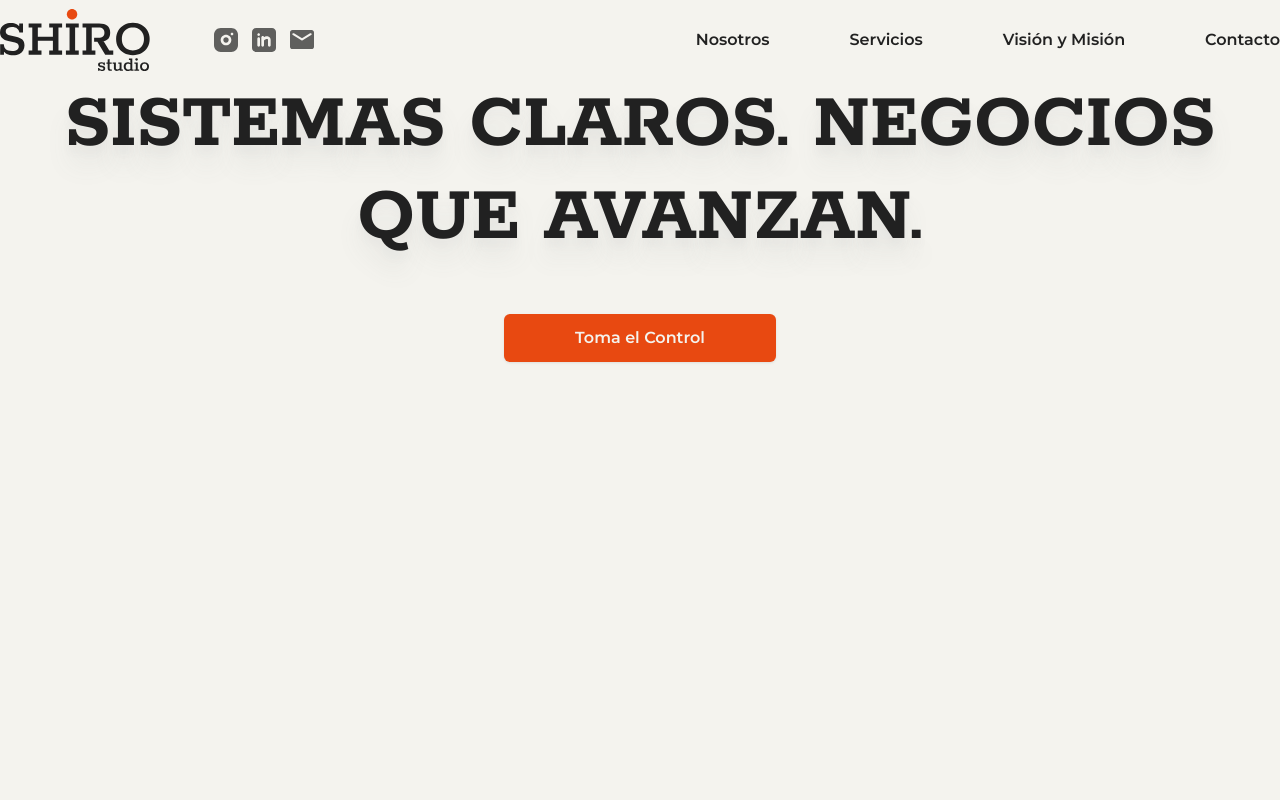
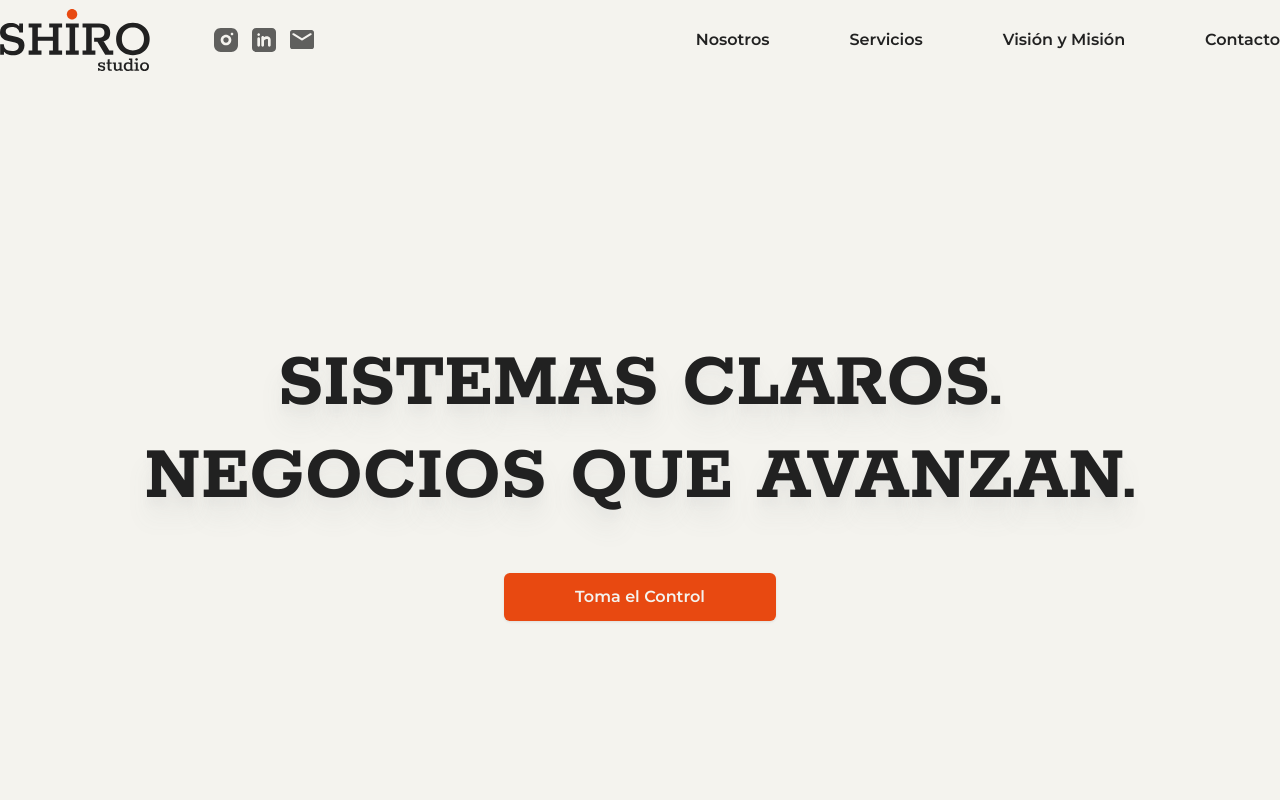
Before and after one commit to alex-traverso/shirostudio, a Next.js app: page / in a window 1280 px wide. Shown: the top 800 px of the page. Built offline with nearby package versions, Linux system fonts and the light colour scheme.

Commit message:
fix container css bug

```diff
--- a/app/globals.css
+++ b/app/globals.css
@@ -127,31 +127,25 @@
   --line-height-5xl: 93px;
 
   /* --------------------------------------------------------------
-     GRID — Mobile (default: 4 cols · 16px gutter · 16px margin)
+     GRID — Mobile
      -------------------------------------------------------------- */
-  --grid-columns: 4;
-  --grid-gutter: 16px;
-  --grid-margin: 16px;
-  --grid-max-width: 100%;
+
+  --container-padding: 16px;
+  --container-max-width: 100%;
 }
 
-/* Tablet ≥ 768px — 8 cols · 24px gutter · 32px margin */
+/* Tablet ≥ 768px */
 @media (min-width: 768px) {
   :root {
-    --grid-columns: 8;
-    --grid-gutter: 24px;
-    --grid-margin: 32px;
-    --grid-max-width: 100%;
+    --container-padding: 32px;
   }
 }
 
-/* Desktop ≥ 1280px — 12 cols · 32px gutter · 75px margin · 1300px content */
+/* Desktop ≥ 1280px*/
 @media (min-width: 1280px) {
   :root {
-    --grid-columns: 12;
-    --grid-gutter: 32px;
-    --grid-margin: 75px;
-    --grid-max-width: 1300px;
+    --container-padding: 75px;
+    --container-max-width: 1300px;
   }
 }
 
@@ -298,14 +292,11 @@ body {
    CONTAINER & GRID UTILITIES
    ================================================================ */
 
-/* Standard responsive container — uses the grid variables above.
-   At desktop: 1300px content with 75px padding on each side.
-   Usage: <div class="container-ds"> ... </div>              */
 @utility container-ds {
   width: 100%;
+  max-width: 1300px;
   margin-inline: auto;
-  padding-inline: var(--grid-margin);
-  max-width: calc(var(--grid-max-width) + var(--grid-margin) * 2);
+  padding-inline: var(--container-padding); /* 16px / 32px / 75px */
 }
 
 /* Responsive padding utilities — auto-adjust with media queries */
--- a/app/page.tsx
+++ b/app/page.tsx
@@ -10,7 +10,7 @@ export default function Home() {
   return (
     <>
       <Navbar />
-      <main className="pt-20 bg-amber-200">
+      <main className="pt-20">
         <HeroSection />
         <PilaresSection />
         <ServicesSection />
--- a/components/Container.tsx
+++ b/components/Container.tsx
@@ -27,7 +27,7 @@ export default function Container({
   as: Element = "div",
   fullHeight = false,
 }: ContainerProps) {
-  const baseClasses = "w-full container-ds";
+  const baseClasses = "container-ds";
   const heightClass = fullHeight ? "min-h-screen" : "";
   const combinedClasses = `${baseClasses} ${heightClass} ${className}`.trim();
 
--- a/components/HeroSection.tsx
+++ b/components/HeroSection.tsx
@@ -2,9 +2,11 @@ import Container from "@/components/Container";
 
 export default function HeroSection() {
   return (
-    <section className="bg-background-300 py-24">
-      <Container fullHeight>
-        <div className="flex flex-col items-center justify-center text-center gap-12">
+    <section className="bg-background-300 w-full flex justify-center">
+      <Container
+        fullHeight
+        className="flex flex-col items-center justify-center text-center gap-12"
+      >
         <h1
           className="text-display-hero text-text-500"
           style={{
@@ -12,12 +14,12 @@ export default function HeroSection() {
               "0px 8px 8px rgba(112,113,116,0.04), 0px 20px 24px rgba(112,113,116,0.1)",
           }}
         >
-            Sistemas claros. Negocios que avanzan.
+          <span className="block">Sistemas claros.</span>
+          <span className="block">Negocios que avanzan.</span>
         </h1>
         <button className="bg-accent-main hover:bg-accent-selected transition-colors text-text-100 text-body-lg-semibold h-12 w-68 rounded-lg shadow-sm">
           Toma el Control
         </button>
-        </div>
       </Container>
     </section>
   );
--- a/components/Navbar.tsx
+++ b/components/Navbar.tsx
@@ -5,15 +5,8 @@ import logo from "@/public/icons/logo.svg";
 import email from "@/public/icons/email.svg";
 import linkedin from "@/public/icons/linkedin.svg";
 import instagram from "@/public/icons/instagram.svg";
-
-export type SocialItem = {
-  name: string;
-  href: string;
-  src: string;
-  alt: string;
-  width: number;
-  height: number;
-};
+import Container from "./Container";
+import { SocialItem } from "@/types/navbar.types";
 
 const SOCIALS: SocialItem[] = [
   {
@@ -46,17 +39,22 @@ export default function Navbar() {
   return (
     <header
       id="navbar"
-      // fixed top-0 right-0
-      className="w-full z-50 bg-background-300"
+      className="w-full flex justify-center items-center z-50 bg-background-300"
     >
-      <div className="max-w-480 mx-auto px-18.75 h-20 flex items-center justify-between">
+      <Container>
+        <div className="h-20 flex items-center justify-between">
           {/* Logo + Social Icons */}
           <div className="flex items-center gap-16">
             <Link
               href="#navbar"
               className="flex flex-col leading-none select-none"
             >
-            <Image src={logo} alt="Shiro Studio Logo" width={150} height={60} />
+              <Image
+                src={logo}
+                alt="Shiro Studio Logo"
+                width={150}
+                height={60}
+              />
             </Link>
             <div className="flex items-center gap-3.5">
               {SOCIALS.map((social) => (
@@ -107,6 +105,7 @@ export default function Navbar() {
             </Link>
           </nav>
         </div>
+      </Container>
     </header>
   );
 }
```
Also changed, not shown: types/navbar.types.ts (added, +8 -0 lines). Lines whose indentation alone changed are shown as unchanged.
